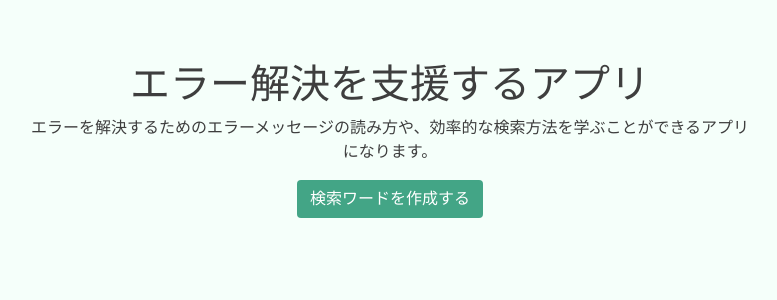
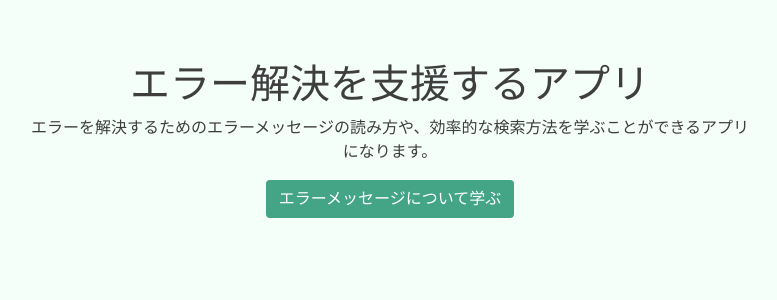
Before and after one commit to kouki512/Python-Search_support-proto, a Django app: page / in a window 1280 px wide. Shown: the part 56-356 px from the top of the page, without its empty margins (250-1027 px from the left). Run offline with Django 3.2, Linux system fonts and the light colour scheme.

Commit message:
topページのボタンの文面を更新

```diff
--- a/search_word/templates/search_word/top.html
+++ b/search_word/templates/search_word/top.html
@@ -13,7 +13,7 @@
                         <p>エラーを解決するためのエラーメッセージの読み方や、効率的な検索方法を学ぶことができるアプリになります。</p>
                     </div>
                     <div class="top-btn-container">
-                        <a class = "top-btn btn " href="{% url 'select_language' %}">検索ワードを作成する</a>
+                        <a class = "top-btn btn " href="{% url 'select_language' %}">エラーメッセージについて学ぶ</a>
                     </div>
                 </div>
             </div>
```
